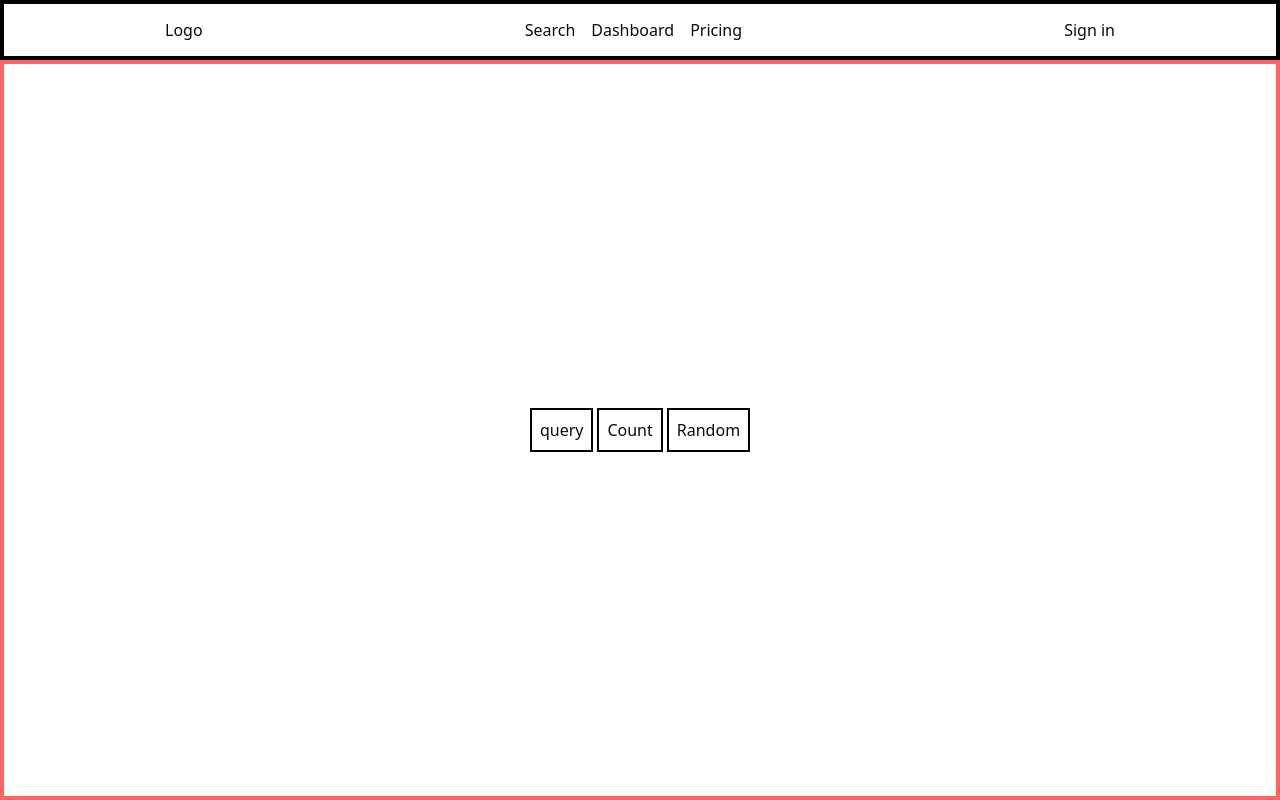
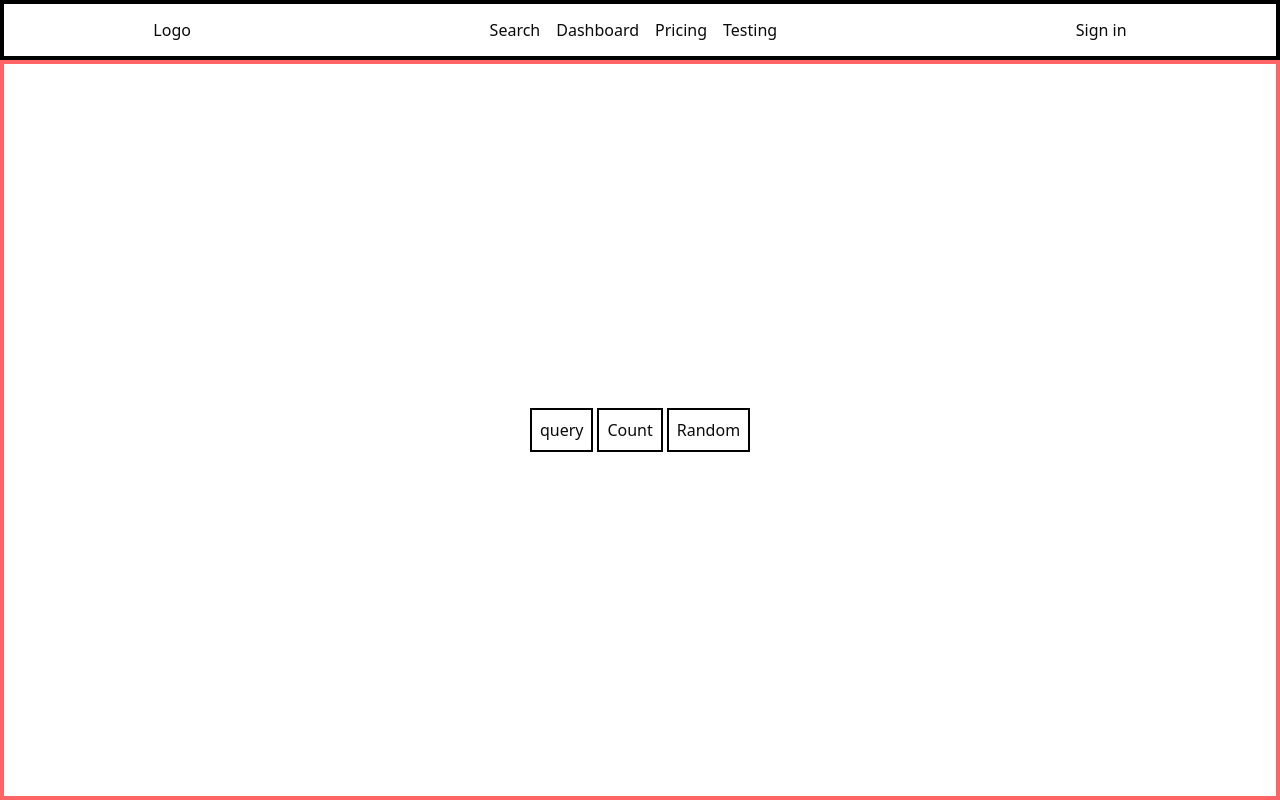
Before and after one commit to kevthefoo/VocabLake, a Next.js app: page /test in a window 1280 px wide. Built offline with nearby package versions, Linux system fonts and the light colour scheme; no server answers.

Commit message:
Add Testing link to Navbar for improved navigation

```diff
--- a/components/Navbar/Navbar.js
+++ b/components/Navbar/Navbar.js
@@ -19,6 +19,9 @@ const Navbar = () => {
                     <li>
                         <Link href="/pricing">Pricing</Link>
                     </li>
+                    <li>
+                        <Link href="/test">Testing</Link>
+                    </li>
                 </ul>
             </nav>
             <div className=" flex justify-center items-center">
```
